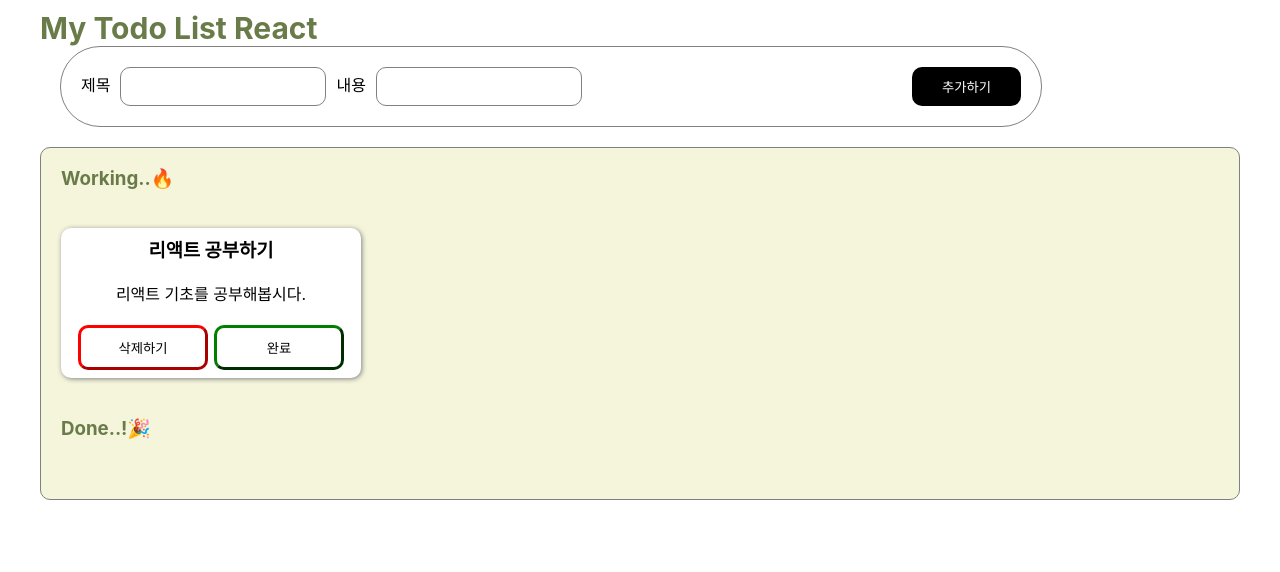
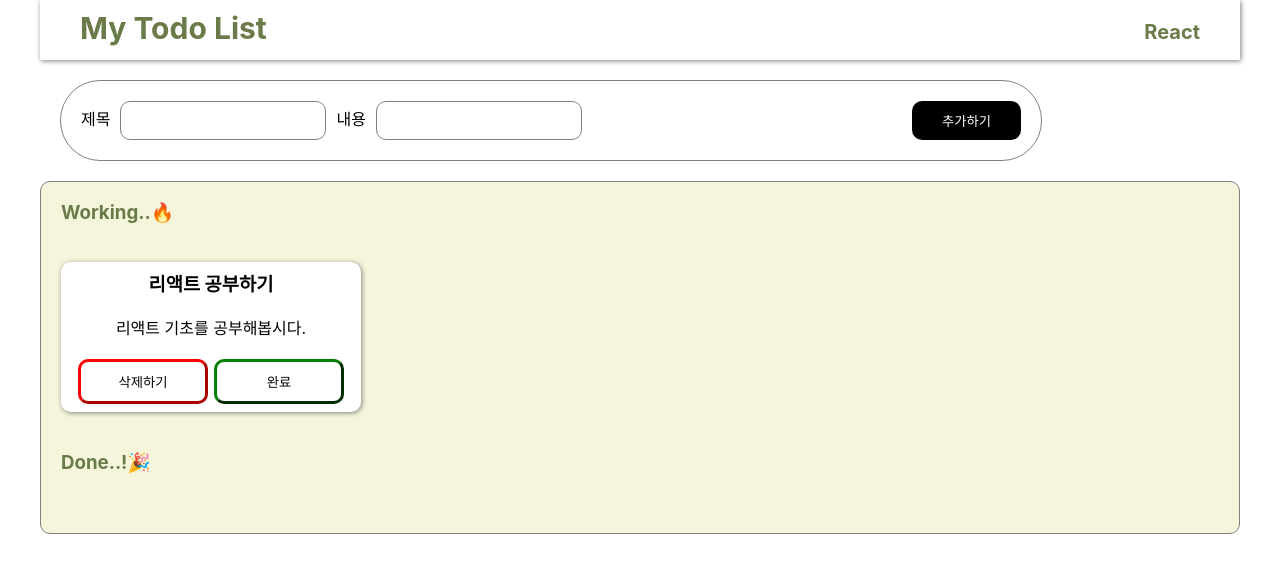
Before and after one commit to yoongun97/TodoList, a React (Create React App) app: page / in a window 1280 px wide. Shown: the top 572 px of the page. Built offline with nearby package versions, Linux system fonts and the light colour scheme.

Commit message:
Update App.jsx
design update

```diff
--- a/src/App.jsx
+++ b/src/App.jsx
@@ -67,7 +67,10 @@ function App() {
 
   return (
     <div className="layout">
-      <header className="mainTitle">My Todo List React</header>
+      <div className="title">
+        <p className="mainTitle">My Todo List</p>
+        <p className="subTitle">React</p>
+      </div>
       <div className="addTodo">
         제목
         <input value={title} onChange={newTitleHandler} />
```
